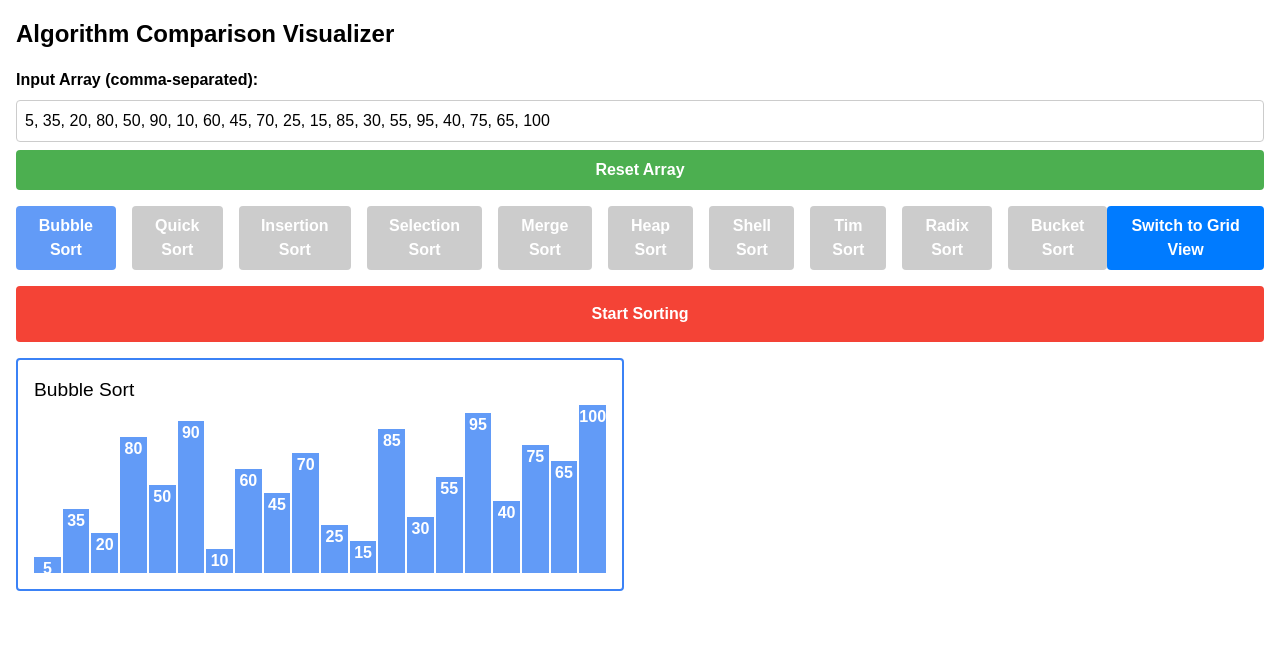
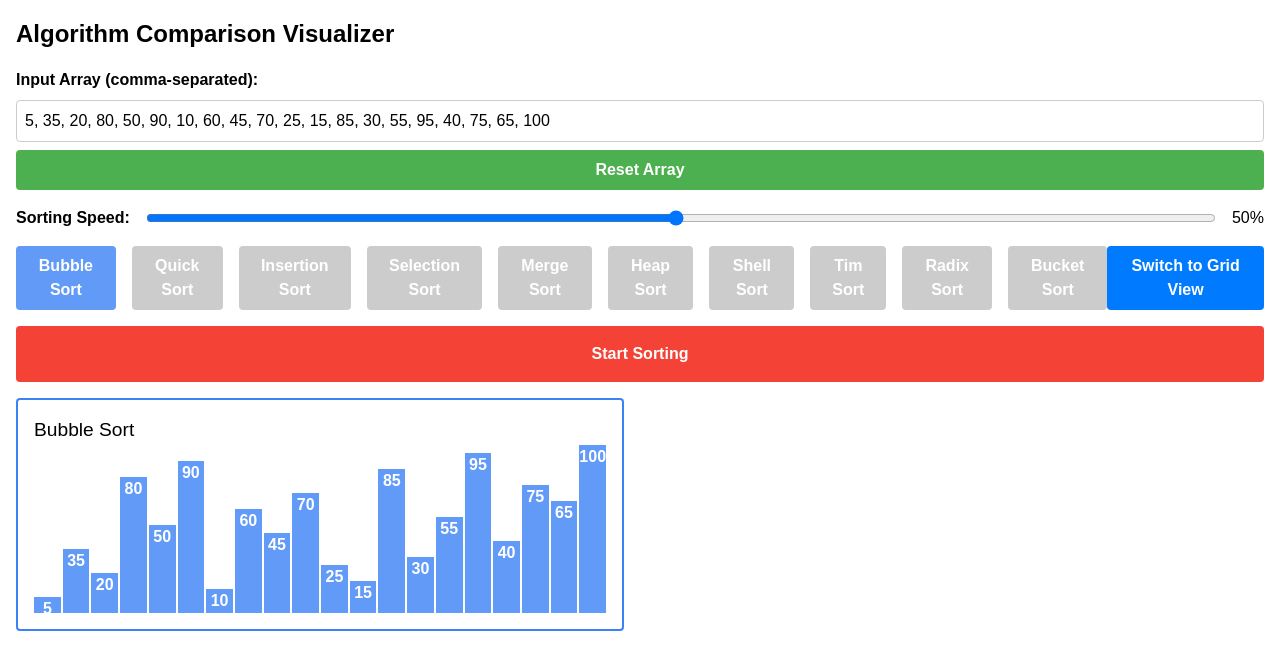
Before and after one commit to Mohit2005123/calcify-n, a Next.js app: page /visualizer/sorting in a window 1280 px wide. Shown: the top 670 px of the page. Built offline with nearby package versions, Linux system fonts and the light colour scheme.

Commit message:
Added speed slider in sorting visualiser

```diff
--- a/src/app/visualizer/sorting/page.jsx
+++ b/src/app/visualizer/sorting/page.jsx
@@ -32,6 +32,7 @@ const SortingAlgo = () => {
     const [sorting, setSorting] = useState(false);
     const [showBars, setShowBars] = useState(true);
     const [inputArray, setInputArray] = useState(arrays.bubble.join(', '));
+    const [sortingSpeed, setSortingSpeed] = useState(50);
 
     useEffect(() => {
         const initialArray = inputArray.split(',').map(num => parseInt(num.trim(), 10));
@@ -55,7 +56,7 @@ const SortingAlgo = () => {
         setArrays(newArrays);
     };
 
-    const sleep = (ms) => new Promise(resolve => setTimeout(resolve, ms));
+    const sleep = (ms) => new Promise(resolve => setTimeout(resolve, ms * (100 - sortingSpeed) / 50));
 
     const startSort = async () => {
         setSorting(true);
@@ -142,6 +143,10 @@ const SortingAlgo = () => {
             }
             return [...prev, algorithm];
         });
+    };
+
+    const handleSpeedChange = (event) => {
+        setSortingSpeed(parseInt(event.target.value, 10));
     };
 
     const renderArrayVisualization = (algorithmKey) => {
@@ -240,6 +245,21 @@ const SortingAlgo = () => {
                 }}>Reset Array</button>
             </div>
 
+            <div style={{ marginBottom: '1rem', display: 'flex', alignItems: 'center', gap: '1rem' }}>
+                <label htmlFor="speed-slider" style={{ fontWeight: 'bold' }}>Sorting Speed:</label>
+                <input
+                    id="speed-slider"
+                    type="range"
+                    min="1"
+                    max="100"
+                    value={sortingSpeed}
+                    onChange={handleSpeedChange}
+                    disabled={sorting}
+                    style={{ flex: 1 }}
+                />
+                <span>{sortingSpeed}%</span>
+            </div>
+
             <div style={{ display: 'flex', justifyContent: 'space-between', marginBottom: '1rem' }}>
                 <div style={{ display: 'flex', gap: '1rem' }}>
                     {Object.keys(AVAILABLE_ALGORITHMS).map(key => (
```
